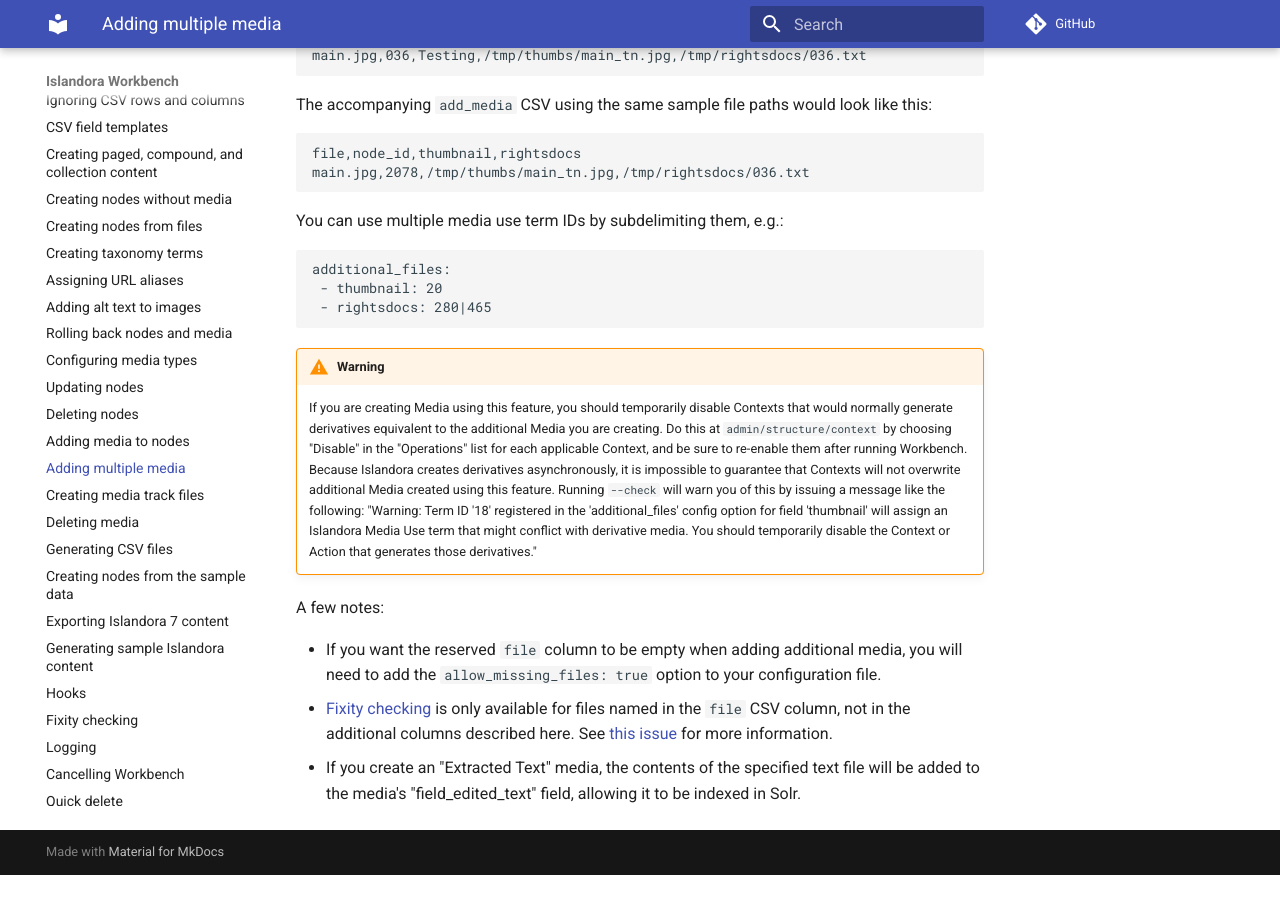
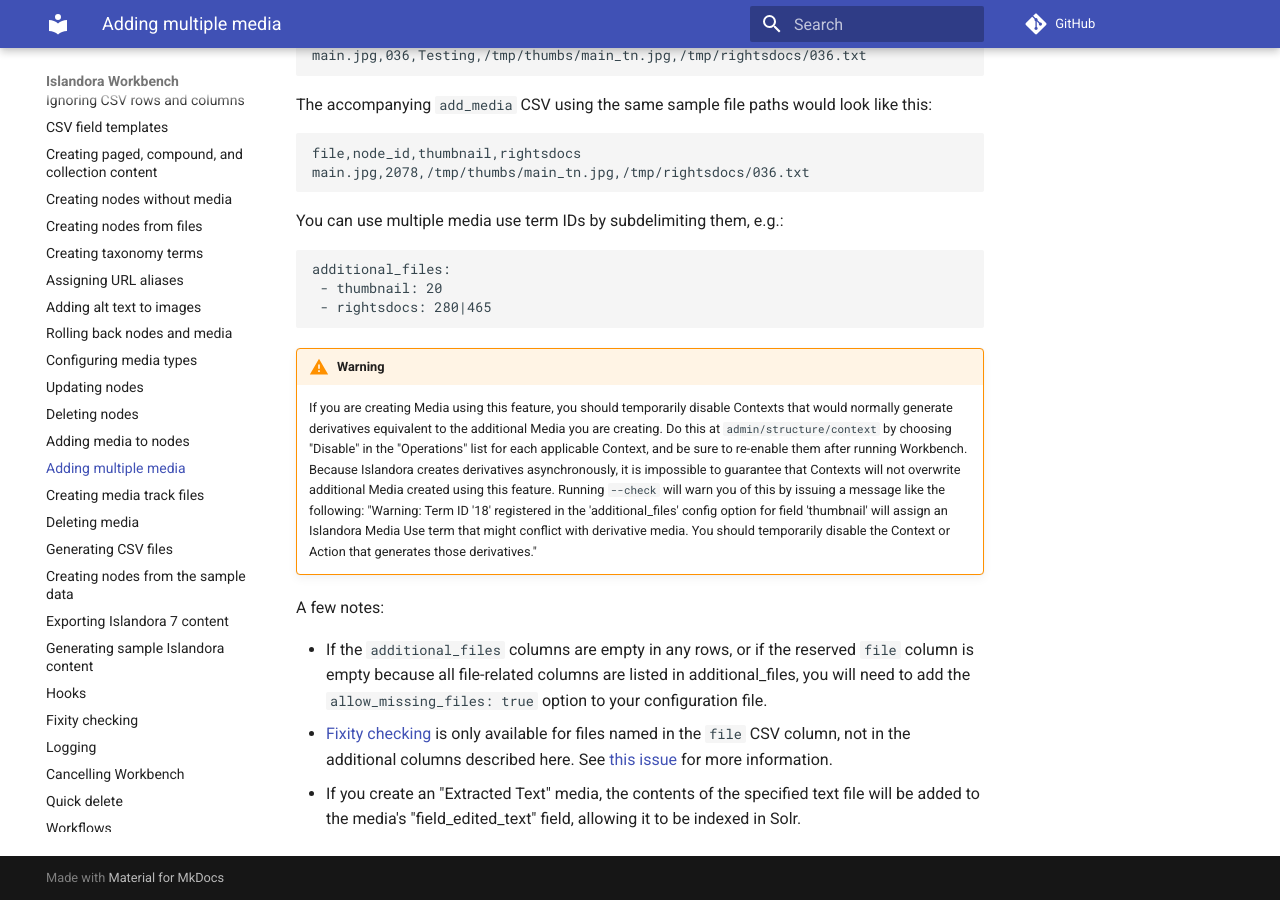
Before and after one commit to mjordan/islandora_workbench_docs, an MkDocs documentation site: the page built from docs/adding_multiple_media.md, in a window 1280 px wide and 900 px high, scrolled down 766 px. Built offline with MkDocs 1.6.1 and Material for MkDocs 9.7.7, drawn with Linux system fonts in a browser that asks for light colours; comment, search, counter and statistics services are not loaded; before the commit the page ends 1641 px from its top, so only the background shows below that.

Commit message:
Warn re 'allow_missing_files' for additional files

```diff
--- a/docs/adding_multiple_media.md
+++ b/docs/adding_multiple_media.md
@@ -38,6 +38,6 @@
 
 A few notes:
 
-* If you want the reserved `file` column to be empty when adding additional media, you will need to add the `allow_missing_files: true` option to your configuration file.
+* If the `additional_files` columns are empty in any rows, or if the reserved `file` column is empty because all file-related columns are listed in additional_files, you will need to add the `allow_missing_files: true` option to your configuration file.
 * [Fixity checking](/islandora_workbench_docs/fixity) is only available for files named in the `file` CSV column, not in the additional columns described here. See [this issue](https://github.com/mjordan/islandora_workbench/issues/307) for more information.
 * If you create an "Extracted Text" media, the contents of the specified text file will be added to the media's "field_edited_text" field, allowing it to be indexed in Solr.
```
